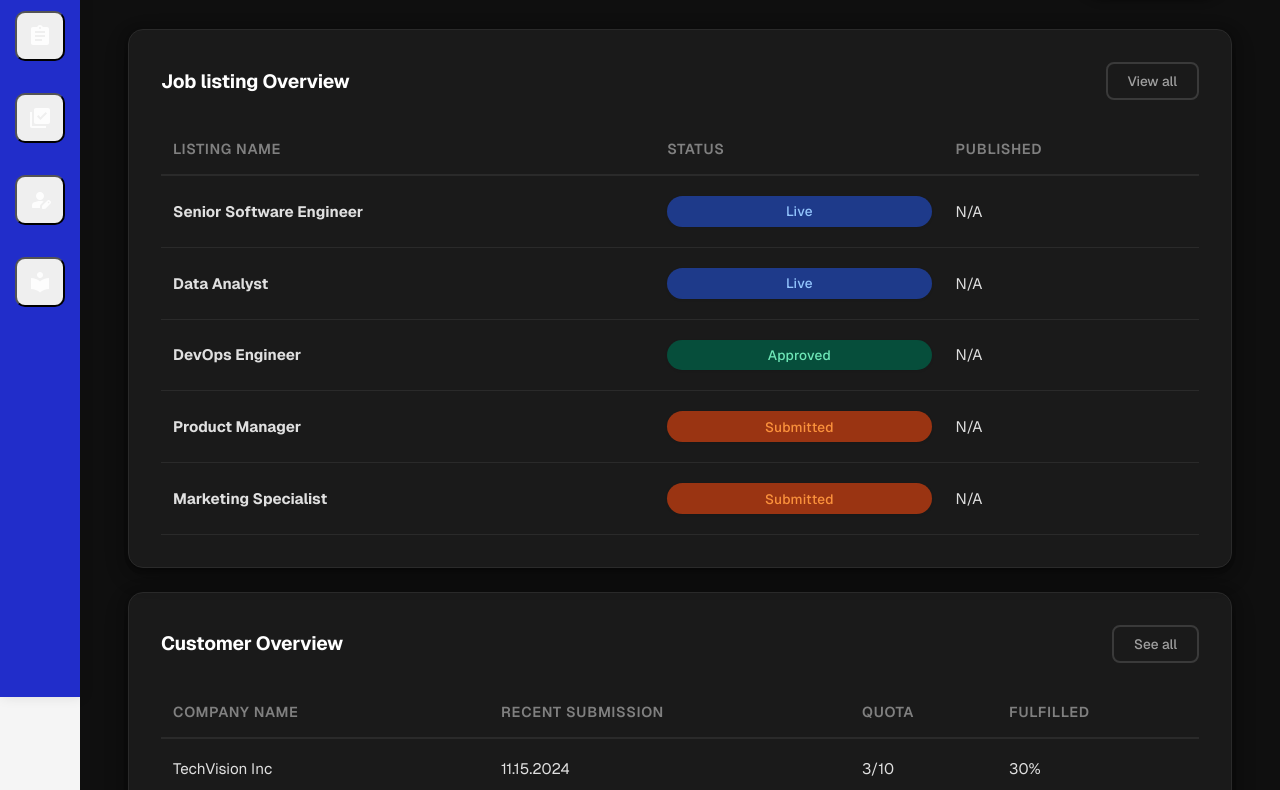
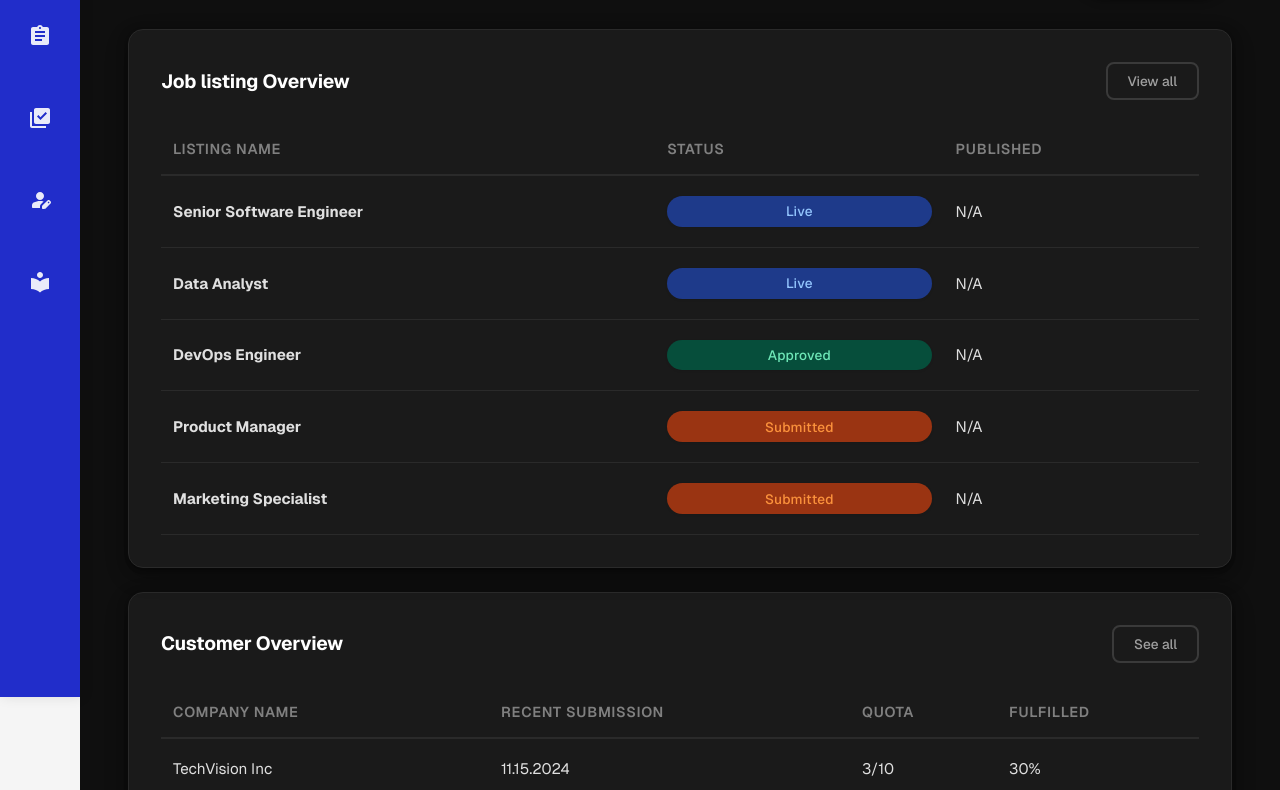
Before and after one commit to redriding00d-SH/fictive-recruiting-company, a plain HTML site: page dashboard.html in a window 1280 px wide. Shown: the part 103-893 px from the top of the page. Drawn offline with Linux system fonts and the light colour scheme; sample sign-in values are in the browser's storage.

Commit message:
Fix nav icons: remove white background from buttons

```diff
--- a/style.css
+++ b/style.css
@@ -170,6 +170,9 @@ body {
     cursor: pointer;
     border-radius: 10px;
     transition: all 0.2s;
+    background: transparent;
+    border: none;
+    padding: 0;
 }
 
 .nav-icon:hover {
```
